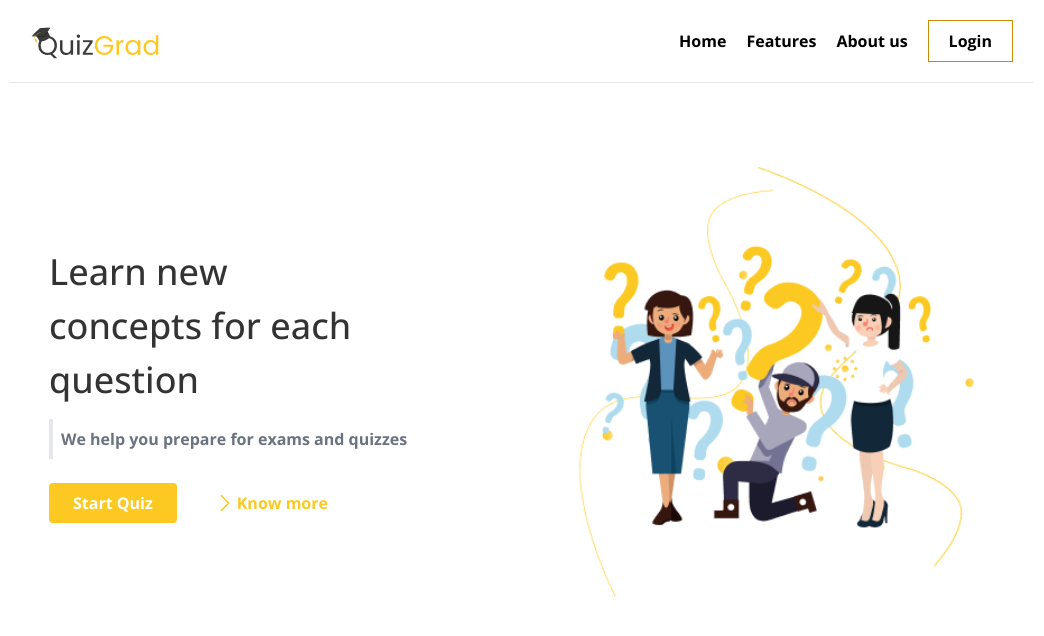
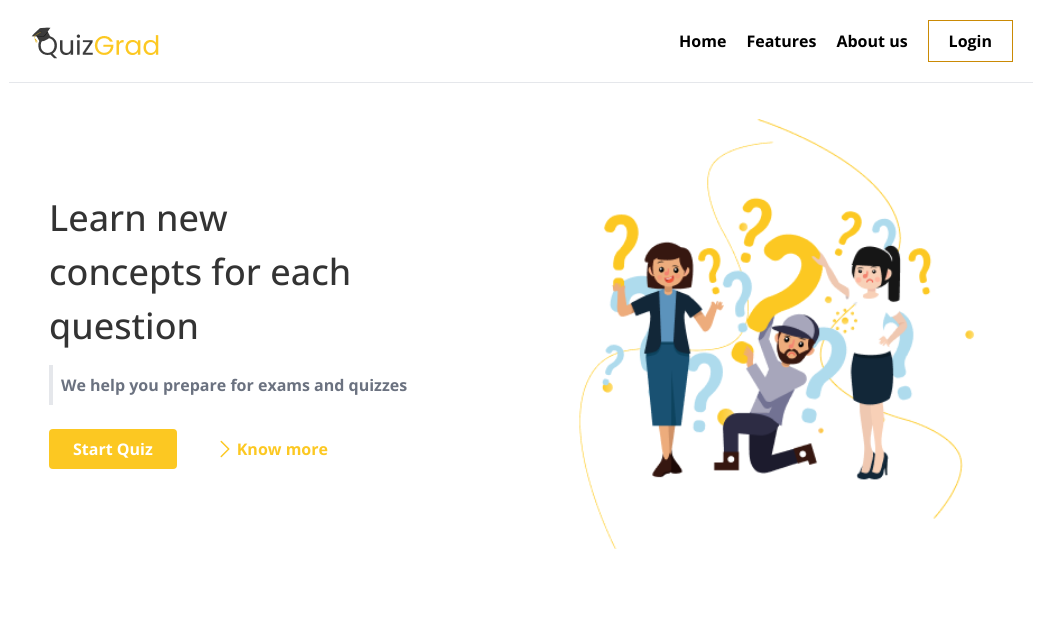
Before and after one commit to PikachuDucVu/mono-repo-quiz, a React (Vite) app in the folder apps/content/: page / in a window 1280 px wide. Shown: the top 636 px of the page, without its empty margins (119-1163 px from the left). Built offline with nearby package versions, Linux system fonts and the light colour scheme.

Commit message:
update something

```diff
--- a/apps/content/src/screens/HomeScreen.tsx
+++ b/apps/content/src/screens/HomeScreen.tsx
@@ -14,7 +14,7 @@ const HomeScreen = () => {
       <Header />
 
       <section
-        className="mx-auto mt-12 flex flex-col md:flex-row-reverse justify-between items-center px-5 lg:px-10 "
+        className="mx-auto flex flex-col md:flex-row-reverse justify-between items-center px-5 lg:px-10 "
         id="rulesContainer"
       >
         <div className="w-full">
@@ -22,7 +22,7 @@ const HomeScreen = () => {
         </div>
 
         <div className="w-full">
-          <h1 className="my-8 lg:text-4xl text-3xl md:w-4/6 font-medium text-[#333] lg:leading-normal leading-normal mb-3">
+          <h1 className="my-5 lg:text-4xl text-2xl md:w-4/6 font-medium text-[#333] lg:leading-normal leading-normal mb-3">
             Learn new concepts for each question
           </h1>
           <p className="border-l-4 pl-2 py-2 mb-6 text-gray-500">
```
